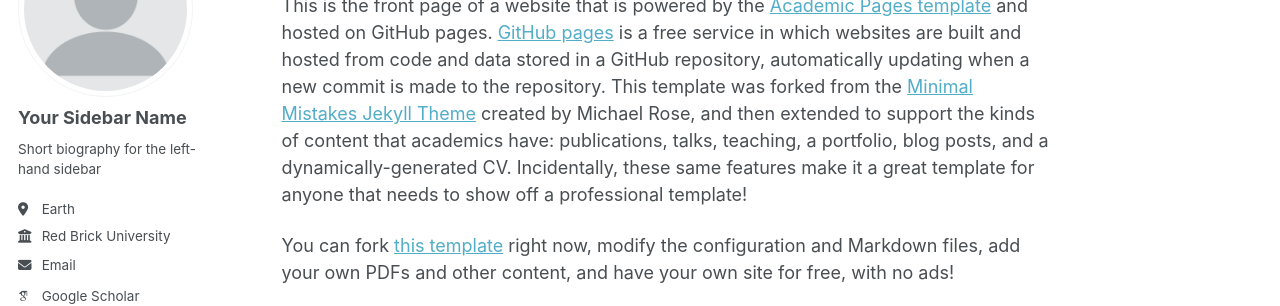
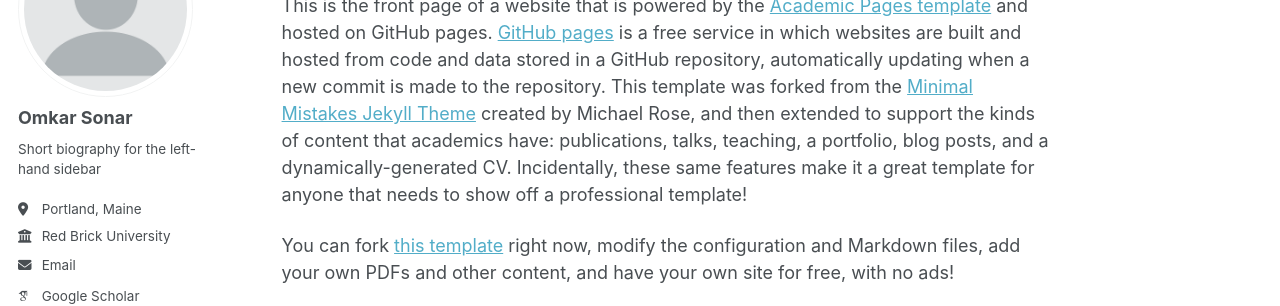
Before and after one commit to omkar-sonar/omkar-sonar.github.io, a Jekyll site: the page built from _pages/about.md, in a window 1280 px wide. Shown: the part 179-485 px from the top of the page. Built offline with Jekyll 4.4.1, drawn with Linux system fonts in a browser that asks for light colours; some web fonts are replaced; a script bundle is joined from its source files by our own code; library files that are not in the unit come from our copies.

Commit message:
Update _config.yml

```diff
--- a/_config.yml
+++ b/_config.yml
@@ -24,10 +24,10 @@ repository               : "academicpages/academicpages.github.io"
 author:
   # Biographic information
   avatar           : "profile.png"
-  name             : "Your Sidebar Name"
+  name             : "Omkar Sonar"
   pronouns         : # example: "she/her"
   bio              : "Short biography for the left-hand sidebar"
-  location         : "Earth"
+  location         : "Portland, Maine"
   employer         : "Red Brick University"
   uri              : # URL
   email            : "none@example.org"
```
